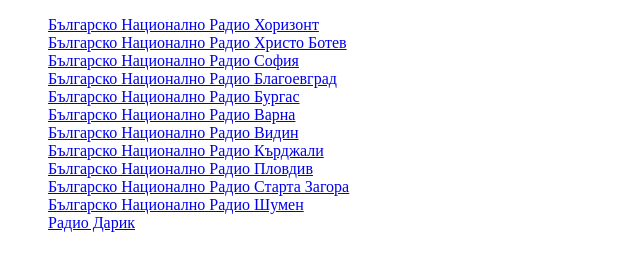
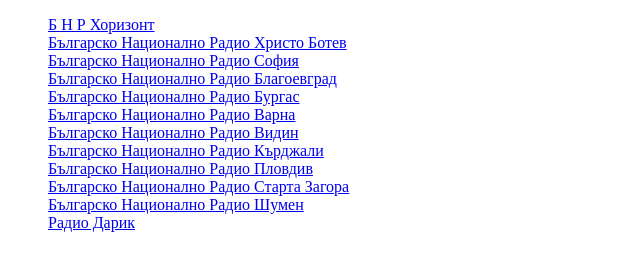
Before and after one commit to yyovkov/home-radio, a plain HTML site: page index.html in a window 1280 px wide. Shown: the whole page, without its empty margins (0-640 px from the left). Drawn offline with Linux system fonts and the light colour scheme.

Commit message:
change the name of the radiostations

```diff
--- a/index.html
+++ b/index.html
@@ -5,7 +5,7 @@
 </head>
 <body>
   <ul style="list-style-type:none">
-    <li><a href="http://stream.bnr.bg:8011/horizont.aac" target="_blank">Българско Национално Радио Хоризонт</a></li>
+    <li><a href="http://stream.bnr.bg:8011/horizont.aac" target="_blank">Б Н Р Хоризонт</a></li>
     <li><a href="http://stream.bnr.bg:8012/hristo-botev.aac" target="_blank">Българско Национално Радио Христо Ботев</a></li>
     <li><a href="http://stream.bnr.bg:8030/radio-sofia.aac" target="_blank">Българско Национално Радио София</a></li>
     <li><a href="http://stream.bnr.bg:8035/radio-blagoevgrad.aac" target="_blank">Българско Национално Радио Благоевград</a></li>
```
